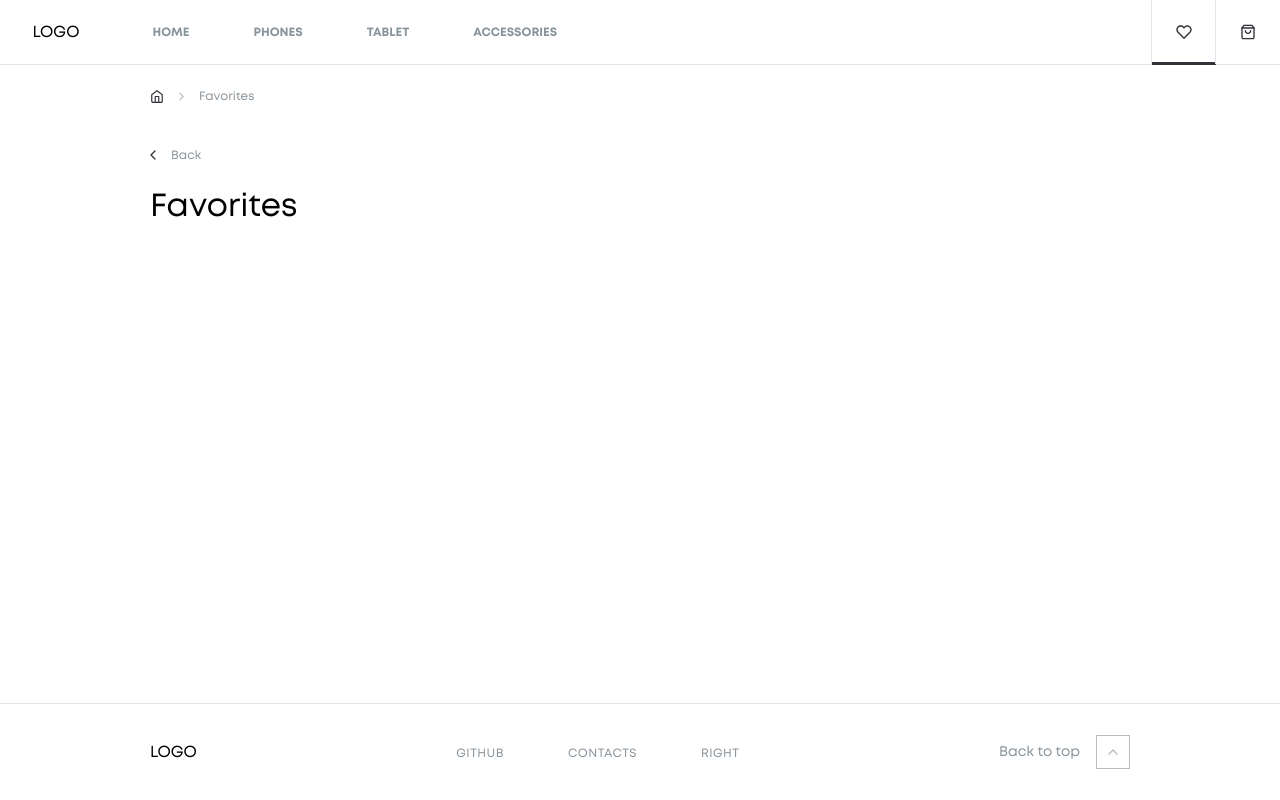
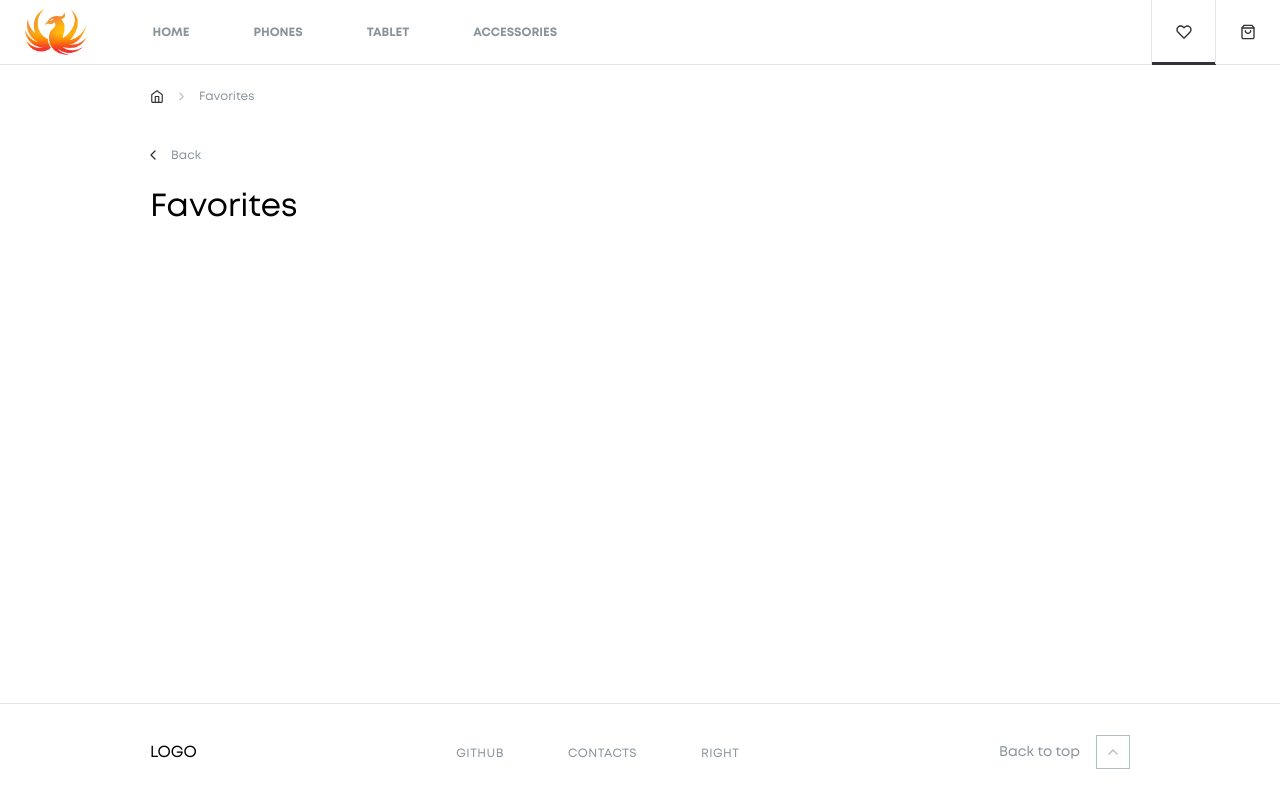
Before and after one commit to shortSparrow/phone-store, a React (Create React App) app in the folder client/: page /favorites in a window 1280 px wide. Built offline with nearby package versions, Linux system fonts and the light colour scheme.

Commit message:
add logo

```diff
--- a/client/src/components/Header/DesktopHeader/DesktopHeader.tsx
+++ b/client/src/components/Header/DesktopHeader/DesktopHeader.tsx
@@ -23,7 +23,9 @@ const DesktopHeader: FC<DesktopHeaderInterface> = ({ favoriteDevices, cartDevice
     return (
         <div className="header-navigation__wrapper">
             <div className="header-navigation__item">
-                <div className="header-nav__logo-wrapper">LOGO</div>
+                <div className="header-nav__logo-wrapper">
+                    <img src="icons/logo.png" className="logo-image" style={{width: '100%'}}/>
+                </div>
                 <nav className="header-nav__nav-wrapper">
                     <ul className="header-nav__item-wrapper">
                         <li className={`header-nav__item ${location.pathname === "/" ? "header-nav__item--active" : ""}`} onClick={() => history.push('/')}>
--- a/client/src/components/Header/MobileHeader/MobileHeader.scss
+++ b/client/src/components/Header/MobileHeader/MobileHeader.scss
@@ -100,6 +100,7 @@
         justify-content: center;
         align-items: center;
         padding-left: 20px;
+        width: 40px;
     }
 
     &__menu-wrapper {
--- a/client/src/components/Header/MobileHeader/MobileHeader.tsx
+++ b/client/src/components/Header/MobileHeader/MobileHeader.tsx
@@ -1,4 +1,4 @@
-import React, {MouseEvent} from 'react';
+import React, { MouseEvent } from 'react';
 import { connect } from 'react-redux';
 import { Link, useLocation, useHistory } from 'react-router-dom';
 import { RootState } from '../../../store/reducers';
@@ -12,7 +12,9 @@ const MobileHeader = ({ favoriteDevices, cartDeviceList }: any) => {
     return (
         <div className="header-navigation-burger__wrapper">
             <div className="header-navigation-burger__line">
-                <div className="header-nav-burger__logo-wrapper">LOGO</div>
+                <div className="header-nav-burger__logo-wrapper">
+                    <img src="icons/logo.png" className="logo-image" style={{ width: '100%' }} />
+                </div>
 
                 <div className="header-nav-burger__menu-wrapper">
                     {/* <button className="burger-icon" onClick={() => {
```
Also changed, not shown: client/public/icons/logo.png (added).
